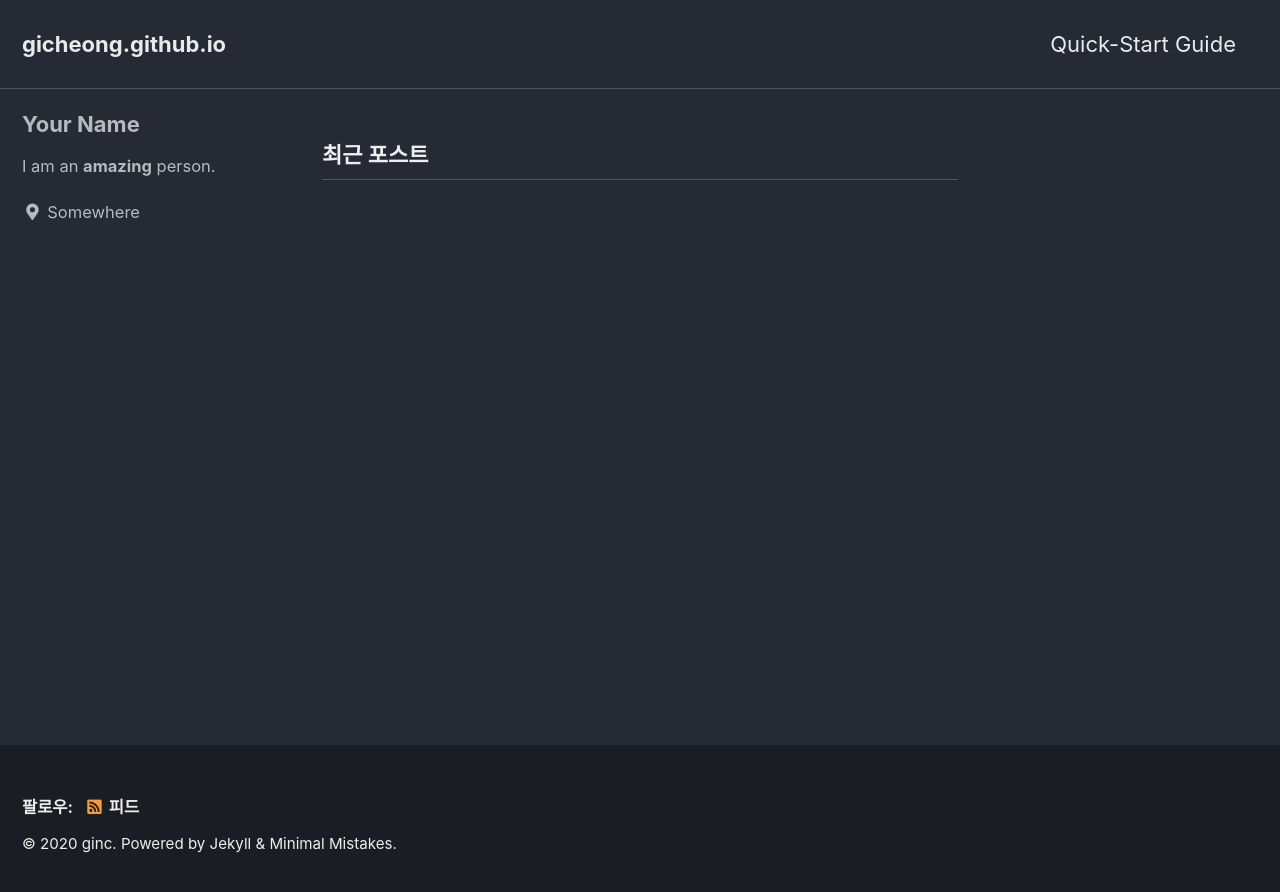
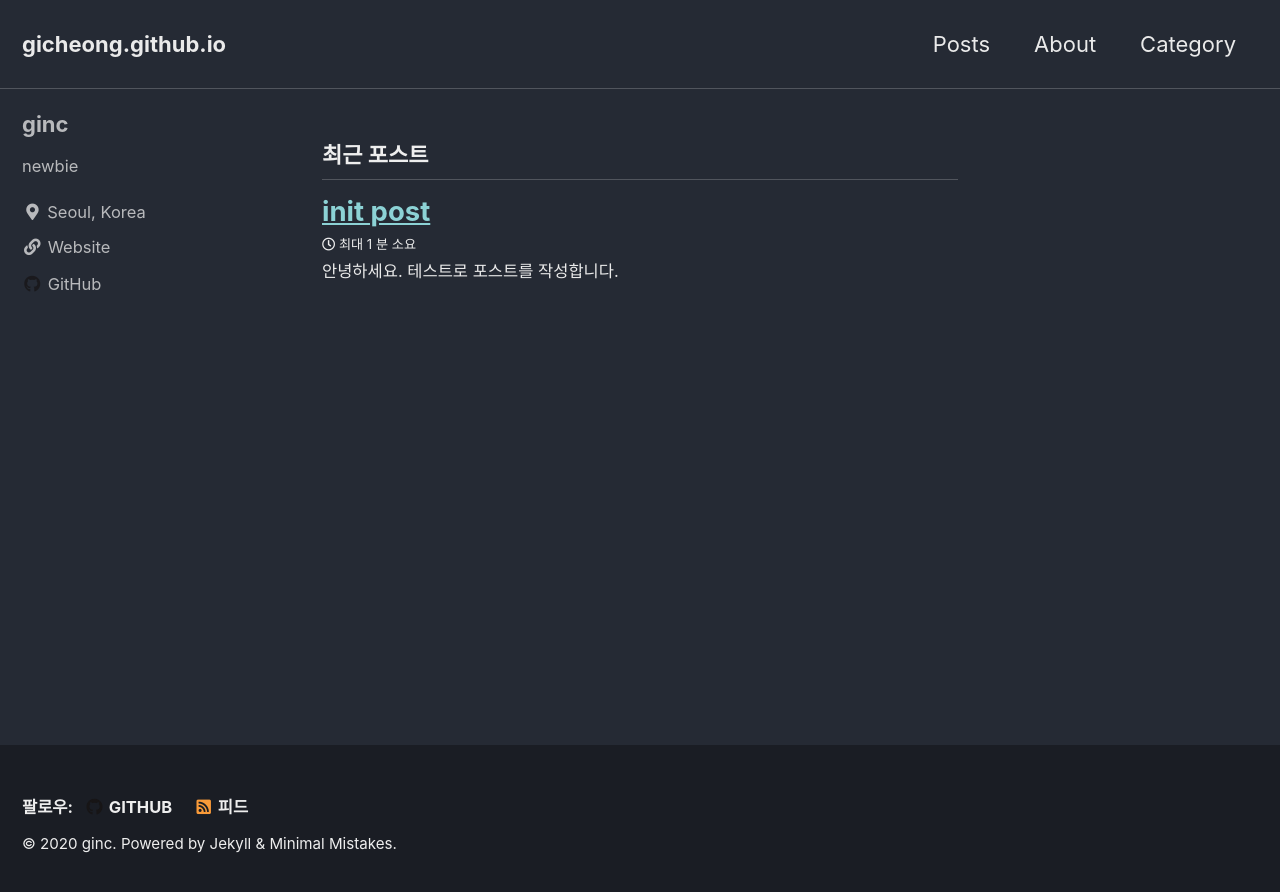
Before and after one commit to gincheong/deprecated-blog, a Jekyll site: the page built from index.html, in a window 1280 px wide. Shown: the top 892 px of the page. Built offline with Jekyll 4.4.1, drawn with Linux system fonts in a browser that asks for light colours; cached includes are drawn as plain includes; the list of posts is cut into pages by our own code.

Commit message:
init post, fix config, add sample pages

```diff
--- a/_config.yml
+++ b/_config.yml
@@ -93,10 +93,10 @@ analytics:
 
 # Site Author
 author:
-  name             : "Your Name"
+  name             : "ginc"
   avatar           : # path of avatar image, e.g. "/assets/images/bio-photo.jpg"
-  bio              : "I am an **amazing** person."
-  location         : "Somewhere"
+  bio              : "newbie"
+  location         : "Seoul, Korea"
   email            :
   links:
     - label: "Email"
@@ -104,7 +104,7 @@ author:
       # url: "mailto:your.name@email.com"
     - label: "Website"
       icon: "fas fa-fw fa-link"
-      # url: "https://your-website.com"
+      url: "https://desree.tistory.com"
     - label: "Twitter"
       icon: "fab fa-fw fa-twitter-square"
       # url: "https://twitter.com/"
@@ -113,7 +113,7 @@ author:
       # url: "https://facebook.com/"
     - label: "GitHub"
       icon: "fab fa-fw fa-github"
-      # url: "https://github.com/"
+      url: "https://github.com/gincheong"
     - label: "Instagram"
       icon: "fab fa-fw fa-instagram"
       # url: "https://instagram.com/"
@@ -129,7 +129,7 @@ footer:
       # url:
     - label: "GitHub"
       icon: "fab fa-fw fa-github"
-      # url:
+      url: "https://github.com/gincheong"
     - label: "GitLab"
       icon: "fab fa-fw fa-gitlab"
       # url:
@@ -279,3 +279,11 @@ defaults:
       comments: # true
       share: true
       related: true
+
+  # _pages
+  - scope:
+      path: "_pages"
+      type: pages
+    values:
+      layout: single
+      author_profile: true
--- a/_data/navigation.yml
+++ b/_data/navigation.yml
@@ -1,9 +1,11 @@
 # main links
 main:
-  - title: "Quick-Start Guide"
-    url: https://mmistakes.github.io/minimal-mistakes/docs/quick-start-guide/
-  # - title: "About"
-  #   url: https://mmistakes.github.io/minimal-mistakes/about/
+  - title: "Posts"
+    url: /post/
+  - title: "About"
+    url: /about/
+  - title: "Category"
+    url: /category
   # - title: "Sample Posts"
   #   url: /year-archive/
   # - title: "Sample Collections"
--- /dev/null
+++ b/_posts/2020-07-14-1.md
@@ -0,0 +1,11 @@
+---
+title: "init post"
+categories:
+  - normal
+last_modified_at: 2020-07-14T18:30:00+09:00
+toc: true
+---
+
+안녕하세요. 테스트로 포스트를 작성합니다.
+
+쓸 내용이 없으니 [지금 듣는 노래](https://music.youtube.com/watch?v=ryukWiQLePQ&list=RDAMVMryukWiQLePQ)를 추천합니다.
```
Also changed, not shown: _pages/404.md (added, +15 -0 lines), _pages/about.md (added, +85 -0 lines), _pages/category-archive.md (added, +6 -0 lines), _pages/tag-archive.md (added, +6 -0 lines).
